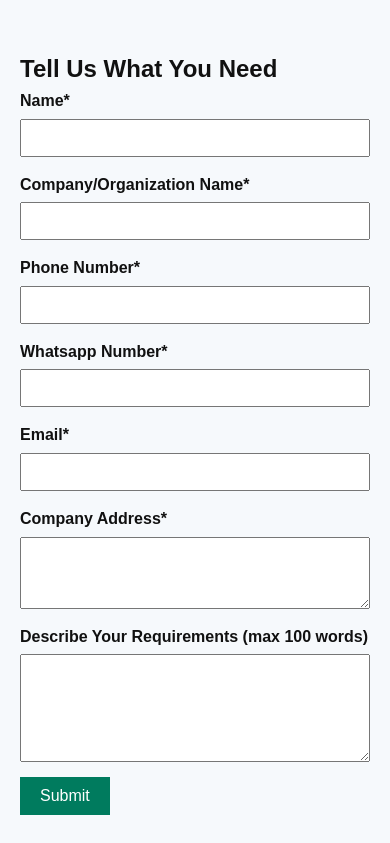
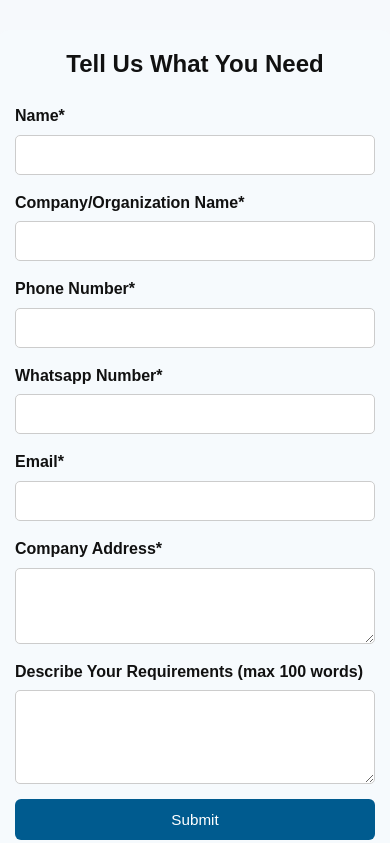
Before and after one commit to Shakthipower/shakthipowerproducts, a plain HTML site: page index.html in a window 390 px wide. Shown: the part 3249-4092 px from the top of the page. Drawn offline with Linux system fonts and the light colour scheme.

Commit message:
Add files via upload

```diff
--- a/frontpage.css
+++ b/frontpage.css
@@ -203,10 +203,17 @@
       font-size: 1.5rem;
     }
   }
-  .form-container {
+.form-container {
     max-width: 600px;
-    margin: auto;
+    margin: 0 auto;
     padding: 20px;
+    background: #f6fafd;
+    border-radius: 8px;
+  }
+
+  .form-container h2 {
+    text-align: center;
+    margin-bottom: 20px;
   }
 
   .form-group {
@@ -216,26 +223,41 @@
   }
 
   label {
-    margin-bottom: 5px;
-    font-weight: bold;
+    margin-bottom: 6px;
+    font-weight: 600;
   }
 
   input, textarea {
-    padding: 8px;
+    padding: 10px;
+    border: 1px solid #ccc;
+    border-radius: 5px;
     font-size: 1em;
   }
 
   button {
-    padding: 10px 20px;
+    width: 100%;
+    padding: 12px;
     font-size: 1em;
-    background-color: #007b5e;
+    background-color: #005b8f;
     color: white;
     border: none;
+    border-radius: 6px;
     cursor: pointer;
   }
 
   button:hover {
-    background-color: #005b45;
+    background-color: #00436b;
+  }
+
+  /* Optional: Mobile responsiveness */
+  @media (max-width: 600px) {
+    .form-container {
+      padding: 15px;
+    }
+
+    button {
+      font-size: 0.95em;
+    }
   }
 
   /*about us section*/
--- a/index.html
+++ b/index.html
@@ -173,7 +173,7 @@
 
       <div class="form-group">
         <label for="requirements">Describe Your Requirements (max 100 words)</label>
-        <textarea id="requirements" name="requirements" rows="5" maxlength="1000"></textarea>
+        <textarea id="requirements" name="requirements" rows="4" maxlength="1000"></textarea>
       </div>
 
       <button type="submit">Submit</button>
```
